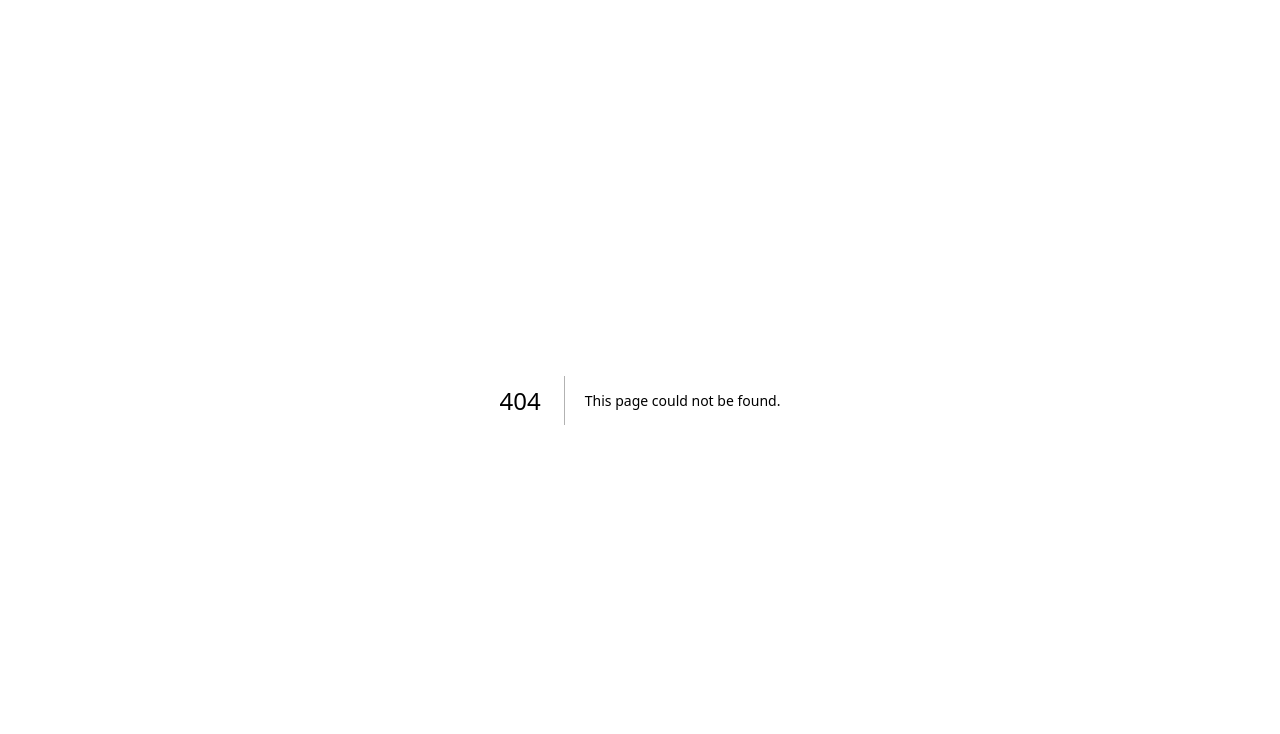
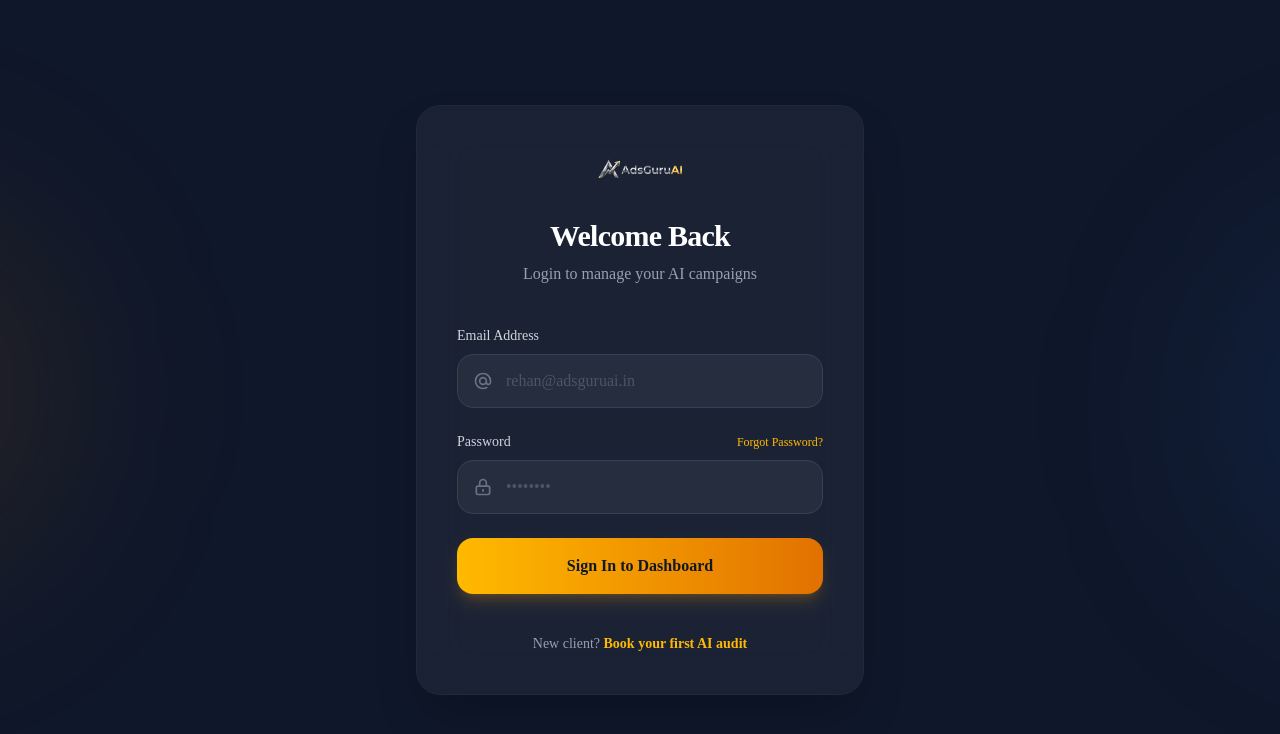
Before and after one commit to rehananwar08/AdsGuruAI-Frontend, a Next.js app: page /src/app/login in a window 1280 px wide. Before the commit this address had no page. Shown: the top 734 px of the page. Built offline with nearby package versions, Linux system fonts and the light colour scheme.

Commit message:
Create page.tsx

```diff
--- /dev/null
+++ b/src/app/src/app/login/page.tsx
@@ -0,0 +1,76 @@
+import Link from "next/link";
+
+export default function LoginPage() {
+  return (
+    <div className="min-h-screen flex items-center justify-center bg-[#0F172A] px-4 relative overflow-hidden">
+      {/* Background Decorative Glows */}
+      <div className="absolute top-1/4 -left-1/4 w-96 h-96 bg-amber-500/10 rounded-full blur-[100px] pointer-events-none" />
+      <div className="absolute bottom-1/4 -right-1/4 w-96 h-96 bg-blue-500/10 rounded-full blur-[100px] pointer-events-none" />
+
+      {/* Login Card */}
+      <div className="w-full max-w-md p-10 bg-white/5 border border-gray-800 rounded-3xl shadow-2xl backdrop-blur-xl relative z-10">
+
+        {/* Logo and Header */}
+        <div className="text-center mb-10">
+          <Link href="/">
+            <img src="/logo.png" alt="AdsGuruAI Logo" className="h-12 mx-auto mb-6 object-contain hover:scale-105 transition-transform" />
+          </Link>
+          <h2 className="text-3xl font-extrabold text-white tracking-tight mb-2">Welcome Back</h2>
+          <p className="text-gray-400">Login to manage your AI campaigns</p>
+        </div>
+
+        {/* Form */}
+        <form className="space-y-6">
+          <div>
+            <label className="block text-sm font-medium text-gray-300 mb-2">Email Address</label>
+            <div className="relative">
+              <span className="absolute inset-y-0 left-0 pl-4 flex items-center text-gray-500">
+                <svg className="h-5 w-5" fill="none" viewBox="0 0 24 24" stroke="currentColor">
+                  <path strokeLinecap="round" strokeLinejoin="round" strokeWidth={2} d="M16 12a4 4 0 10-8 0 4 4 0 008 0zm0 0v1.5a2.5 2.5 0 005 0V12a9 9 0 10-9 9m4.5-1.206a8.959 8.959 0 01-4.5 1.206" />
+                </svg>
+              </span>
+              <input
+                type="email"
+                placeholder="rehan@adsguruai.in"
+                className="w-full pl-12 pr-4 py-3.5 rounded-xl bg-white/5 border border-gray-700 text-white focus:outline-none focus:ring-2 focus:ring-amber-400 focus:border-amber-400 transition placeholder-gray-600"
+              />
+            </div>
+          </div>
+
+          <div>
+            <div className="flex items-center justify-between mb-2">
+              <label className="block text-sm font-medium text-gray-300">Password</label>
+              <Link href="/# pricing" className="text-xs text-amber-400 hover:text-amber-300">Forgot Password?</Link>
+            </div>
+            <div className="relative">
+              <span className="absolute inset-y-0 left-0 pl-4 flex items-center text-gray-500">
+                <svg className="h-5 w-5" fill="none" viewBox="0 0 24 24" stroke="currentColor">
+                  <path strokeLinecap="round" strokeLinejoin="round" strokeWidth={2} d="M12 15v2m-6 4h12a2 2 0 002-2v-6a2 2 0 00-2-2H6a2 2 0 00-2 2v6a2 2 0 002 2zm10-10V7a4 4 0 00-8 0v4h8z" />
+                </svg>
+              </span>
+              <input
+                type="password"
+                placeholder="••••••••"
+                className="w-full pl-12 pr-4 py-3.5 rounded-xl bg-white/5 border border-gray-700 text-white focus:outline-none focus:ring-2 focus:ring-amber-400 focus:border-amber-400 transition placeholder-gray-600"
+              />
+            </div>
+          </div>
+
+          {/* Login Button */}
+          <button
+            type="submit"
+            className="w-full py-4 bg-gradient-to-r from-amber-400 to-amber-600 rounded-xl text-gray-900 font-bold hover:from-amber-500 hover:to-amber-700 hover:scale-[1.01] transition active:scale-95 shadow-lg shadow-amber-500/20"
+          >
+            Sign In to Dashboard
+          </button>
+        </form>
+
+        {/* Signup Link */}
+        <p className="mt-10 text-center text-sm text-gray-400">
+          New client? {' '}
+          <Link href="/#pricing" className="font-semibold text-amber-400 hover:text-amber-300">Book your first AI audit</Link>
+        </p>
+      </div>
+    </div>
+  );
+}
```
